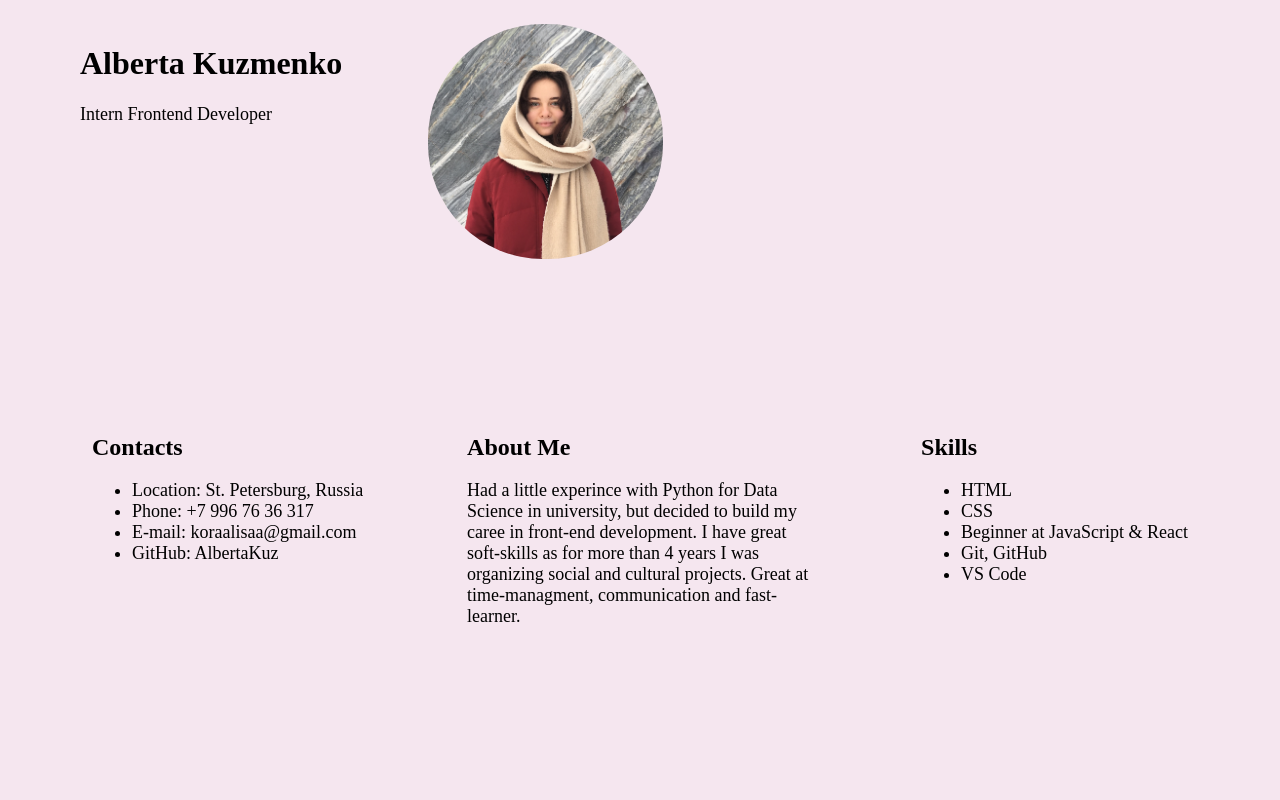
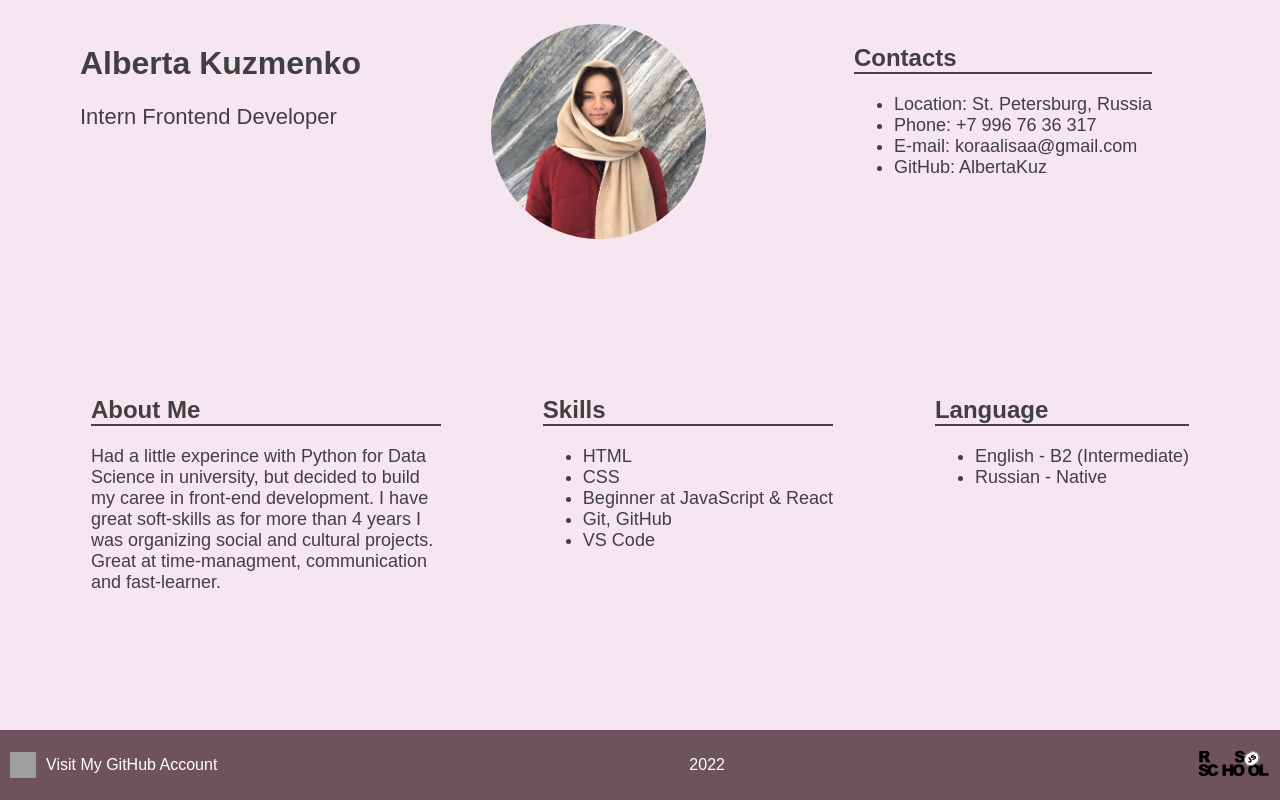
Before and after one commit to AlbertaKuz/RSS-task1, a plain HTML site: page index.html in a window 1280 px wide. Drawn offline with Linux system fonts and the light colour scheme; grey boxes are pictures that could not be loaded.

Commit message:
feat: add footer & add more styles

```diff
--- a/index.html
+++ b/index.html
@@ -10,10 +10,8 @@
 </head>
 <body>
     <div class="header">
-        <div class="name"><h1>Alberta Kuzmenko</h1><p>Intern Frontend Developer</p></div>
-        <img src="IMG_5636.JPG" width="235px" height="235px" class="photo">
-        </div>
-        <div class="main">
+        <div class="name"><h1>Alberta Kuzmenko</h1><div class="job">Intern Frontend Developer</div></div>
+        <img src="IMG_5636.JPG" width="215px" height="215px" class="photo" alt="profile photo">
         <div class="section"><h2>Contacts</h2>
             <ul>
              <li>Location: St. Petersburg, Russia</li>
@@ -22,8 +20,10 @@
              <li>GitHub: AlbertaKuz</li>
             </ul>
           </div>
+        </div>
+        <div class="main">
                 <div class="section"><h2 id="aboutme">About Me</h2>
-                <p>Had a little experince with Python for Data Science in university, but decided to build my caree in front-end development. I have great soft-skills as for more than 4 years I was organizing social and cultural projects. Great at time-managment, communication and fast-learner.</p></div>
+                <div class="content">Had a little experince with Python for Data Science in university, but decided to build my caree in front-end development. I have great soft-skills as for more than 4 years I was organizing social and cultural projects. Great at time-managment, communication and fast-learner.</div></div>
                 <div class="section"><h2 id="skills">Skills</h2>
                 <ul>
                     <li>HTML</li>
@@ -32,8 +32,20 @@
                     <li>Git, GitHub</li>
                     <li>VS Code</li>
                 </ul></div>
+                <div class="section">
+                    <h2>Language</h2>
+                    <ul>
+                        <li>English - B2 (Intermediate)</li>
+                        <li>Russian - Native</li>
+                    </ul>
                 </div>
-            <div class="footer">
             </div>
+            <footer>
+                <a class="my_github" href="https://github.com/AlbertaKuz"><img class="github_icon"src="https://annavoloshina.github.io/rsschool-cv/icons/github.svg" width="26" height="26">Visit My GitHub Account</a>
+                <p>2022</p>
+                <a href="https://rs.school/js/"><img class="rss_icon" src="rs_school_js.svg" width="73" height="26"></a>
+
+
+            </footer>
 </body>
 </html>
--- a/style.css
+++ b/style.css
@@ -1,4 +1,3 @@
-@import url('https://fonts.googleapis.com/css2?family=Josefin+Sans:ital,wght@1,200&display=swap');
 body {
     display: flex;
     flex-direction: column;
@@ -7,6 +6,8 @@ body {
     margin: 0;
     padding: 0;
     background-color: rgb(245, 230, 239);
+    font-family: 'Montserrat', sans-serif;
+    color: rgb(65, 63, 64);
   }
   html {
     scroll-behavior: smooth;
@@ -24,25 +25,57 @@ body {
     margin-left: auto;
     margin-right: auto;
 
-
+}
+h2{
+    border-bottom: 2px solid rgb(78, 59, 67);
 }
 .header{
     display: flex;
     flex-direction: row;
+    justify-content: space-between;
     margin-left: 80px;
     margin-top: 24px;
     margin-right: 80px;
-
 }
 .name{
-    margin-right: 86px;
+    margin-right: 90px;
 }
 p{
-    font-size: 18px;
+    font-size: 16px;
 }
 ul{
     font-size: 18px;
 }
+.content{
+    font-size: 18px;
+}
 .photo{
     border-radius: 115px;
+    margin-right: 100px;
+    margin-left: 40px;
 }
+footer{
+    display: flex;
+    justify-content: space-between;
+    background-color: rgb(110, 83, 95);
+    color: white;
+    padding: 10px;
+}
+.my_github{
+    display: flex;
+    align-items: center;
+
+}
+a{
+    text-decoration: none;
+    color: white;
+}
+.github_icon{
+margin-right: 10px;
+}
+.rss_icon{
+    margin-top: 10px;
+}
+.job{
+    font-size: 22px;
+}
```
Also changed, not shown: rs_school_js.svg (added). Lines whose indentation alone changed are shown as unchanged.
